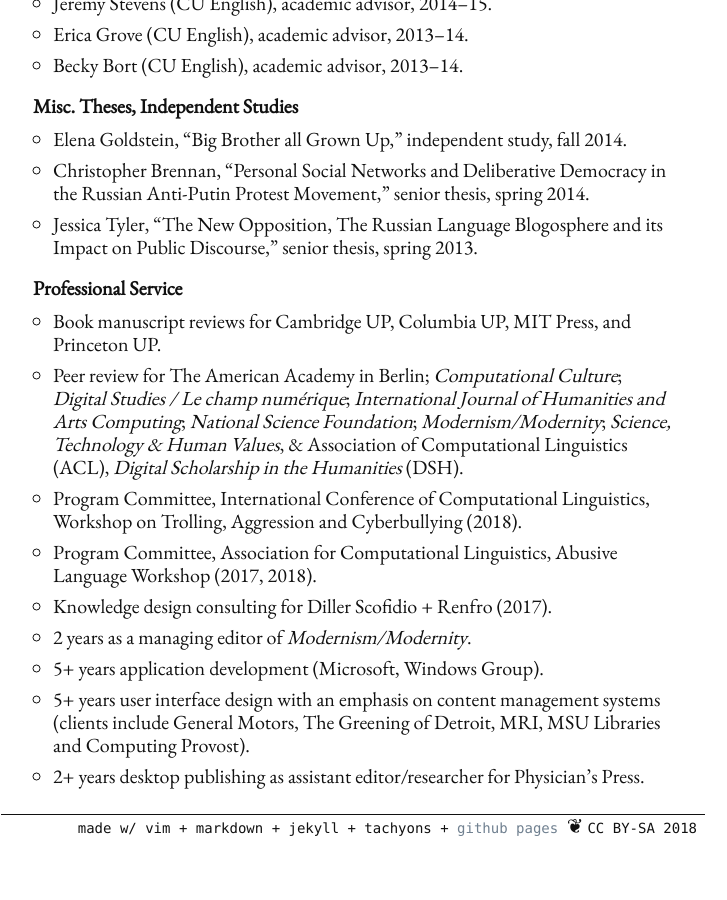
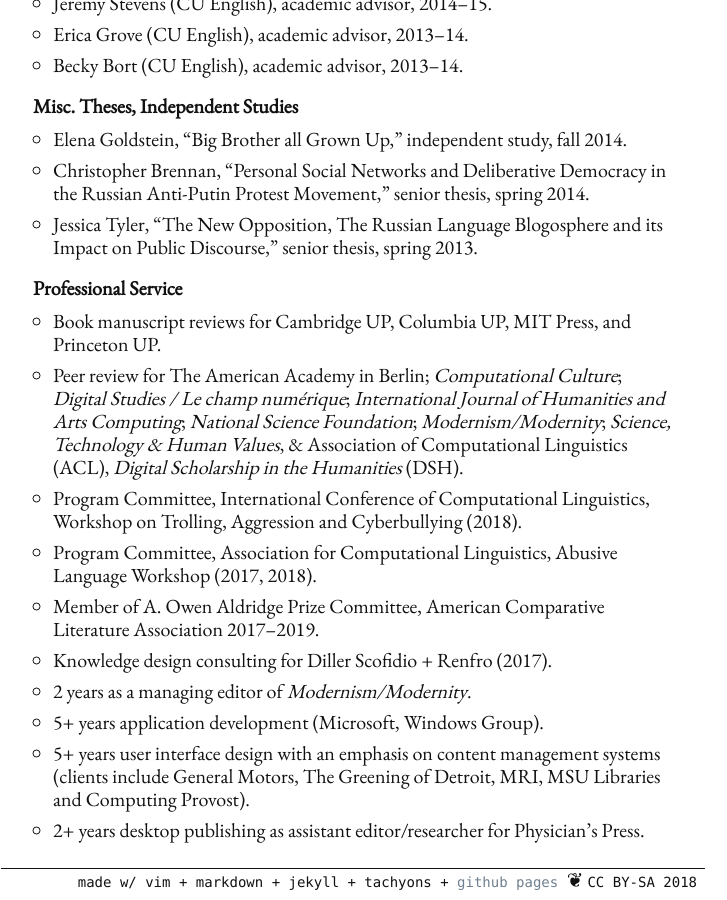
Before and after one commit to denten/denten.github.io, a Jekyll site: the page built from _pages/service.md, in a window 1280 px wide and 900 px high, scrolled down 1761 px. Shown: the whole window, without its empty margins (287-1014 px from the left). Built offline with Jekyll 4.4.1, drawn with Linux system fonts in a browser that asks for light colours; before the commit the page ends 2607 px from its top, so only the background shows below that.

Commit message:
update service

```diff
--- a/_includes/CV/08-service.md
+++ b/_includes/CV/08-service.md
@@ -94,6 +94,8 @@ Linguistics (ACL), *Digital Scholarship in the Humanities* (DSH).
   Workshop on Trolling, Aggression and Cyberbullying (2018).
 - Program Committee, Association for Computational Linguistics, Abusive
   Language Workshop (2017, 2018).
+- Member of A. Owen Aldridge Prize Committee, American Comparative Literature
+  Association 2017--2019.
 - Knowledge design consulting for Diller Scofidio + Renfro (2017).
 - 2 years as a managing editor of *Modernism/Modernity*.
 - 5+ years application development (Microsoft, Windows Group).
```
